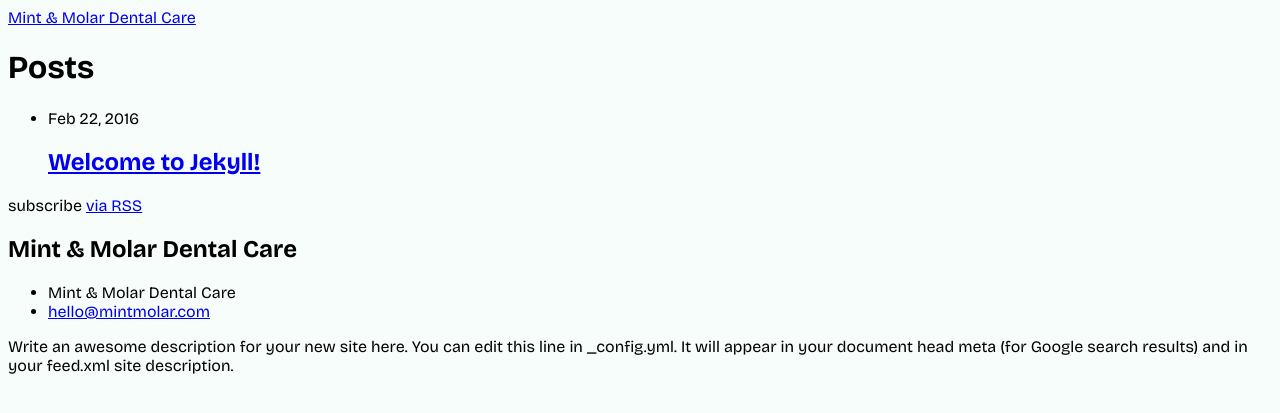
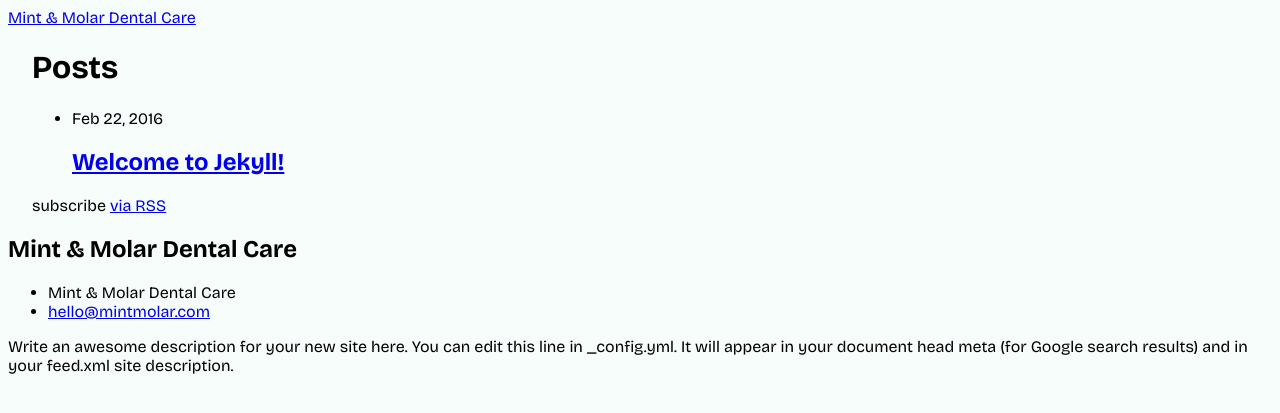
Before and after one commit to naher94/mintmolar.com, a Jekyll site: the page built from index.html, in a window 1280 px wide. Shown: the top 413 px of the page. Built offline with Jekyll 4.4.1, drawn with Linux system fonts in a browser that asks for light colours.

Commit message:
Scaffold Added

```diff
--- a/_includes/header.html
+++ b/_includes/header.html
@@ -1,4 +1,4 @@
-<header class="site-header">
+<header>
 
   <div class="wrapper">
 
--- a/_sass/_mint.scss
+++ b/_sass/_mint.scss
@@ -1,6 +1,12 @@
+@use 'scaffold/scaffold' as scaffold;
+
 body {
   background: var(--color-mint-extra-light);
 
   font-family: var(--font-bricolage);
   font-weight: var(--font-bricolage-regular);
+
+  .page-content{
+    @include scaffold.container();
+  }
 }
```
